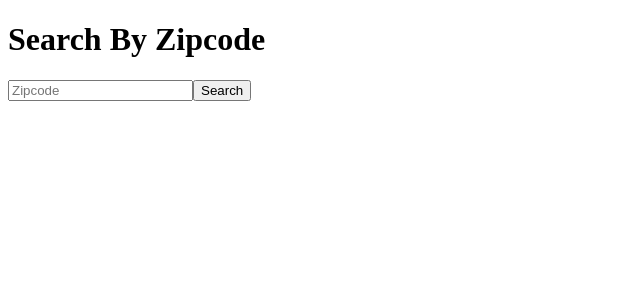
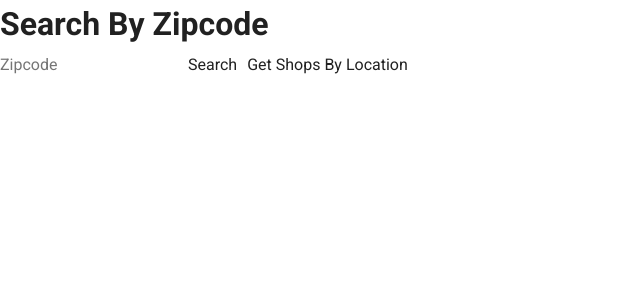
Before and after one commit to mason-terry/coffee-app-frontend, a Vue app in the folder client/: page / in a window 1280 px wide. Shown: the top 300 px of the page, without its empty margins (0-640 px from the left). Built offline with nearby package versions, Linux system fonts and the light colour scheme.

Commit message:
update to vuetify

```diff
--- a/client/public/index.html
+++ b/client/public/index.html
@@ -6,6 +6,8 @@
     <meta name="viewport" content="width=device-width,initial-scale=1.0">
     <link rel="icon" href="<%= BASE_URL %>favicon.ico">
     <title>client</title>
+    <link rel="stylesheet" href="https://fonts.googleapis.com/css?family=Roboto:100,300,400,500,700,900">
+    <link rel="stylesheet" href="https://cdn.jsdelivr.net/npm/@mdi/font@latest/css/materialdesignicons.min.css">
   </head>
   <body>
     <noscript>
--- a/client/src/App.vue
+++ b/client/src/App.vue
@@ -1,19 +1,16 @@
 <template>
-  <div>
-    <Base msg="Welcome to Your Vue.js App" />
-  </div>
+  <v-app>
+    <Main />
+  </v-app>
 </template>
 
 <script>
-import Base from './components/Base'
+import Main from './components/main'
 
 export default {
-  name: 'app',
+  name: 'App',
   components: {
-    Base
+    Main
   }
 }
 </script>
-
-<style>
-</style>
--- a/client/src/components/Base.vue
+++ b/client/src/components/main.vue
@@ -1,11 +1,12 @@
 <template>
-  <div>
+  <v-content>
     <h1>Search By Zipcode</h1>
     <input
       v-model='zipcode'
       placeholder='Zipcode'
     />
     <button @click='retrieveShopsByZipcode'>Search</button>
+    <button @click='retrieveShopsByLocation'>Get Shops By Location</button>
     <div
       v-for='shop in shops'
       :key='shop._id'
@@ -18,14 +19,14 @@
         style='max-width: 300px;'
       />
     </div>
-  </div>
+  </v-content>
 </template>
 
 <script>
 import { mapState, mapActions } from 'vuex'
 
 export default {
-  name: 'Base',
+  name: 'Main',
   data: () => ({
     zipcode: ''
   }),
@@ -33,14 +34,30 @@ export default {
     ...mapState('shops', ['shops'])
   },
   methods: {
-    ...mapActions('shops', ['fetchShopsByZipcode']),
+    ...mapActions('shops', ['fetchShopsByZipcode', 'fetchShopsByLocation']),
     async retrieveShopsByZipcode() {
       await this.fetchShopsByZipcode(this.zipcode)
       this.zipcode = ''
+    },
+    async retrieveShopsByLocation() {
+      if (navigator.geolocation) {
+        await navigator.geolocation.getCurrentPosition(this.getLatLng)
+      } else {
+        alert(`Something didn't go correctly`)
+      }
+    },
+    async getLatLng(pos) {
+      const lng = pos.coords.longitude
+      const lat = pos.coords.latitude
+      const payload = { lat, lng }
+      await this.fetchShopsByLocation(payload)
     }
   }
 }
 </script>
 
-<style scoped>
+<style scoped lang='css'>
+button {
+  margin: 5px;
+}
 </style>
--- a/client/src/main.js
+++ b/client/src/main.js
@@ -1,11 +1,13 @@
 import Vue from 'vue'
 import App from './App.vue'
 import store from '../src/store'
+import vuetify from './plugins/vuetify';
 
 Vue.config.productionTip = false
 Vue.use(store)
 
 new Vue({
   store,
-  render: h => h(App),
+  vuetify,
+  render: h => h(App)
 }).$mount('#app')
--- /dev/null
+++ b/client/src/plugins/vuetify.js
@@ -0,0 +1,7 @@
+import Vue from 'vue';
+import Vuetify from 'vuetify/lib';
+
+Vue.use(Vuetify);
+
+export default new Vuetify({
+});
--- a/client/src/services/shop-service.js
+++ b/client/src/services/shop-service.js
@@ -4,7 +4,7 @@ export default {
   fetchShopsByZipcode(zipcode) {
     return Api.get(`/shops/zipcode/${zipcode}`)
   },
-  fetchShopsByCurrentLocation(lat, long) {
-    return Api.get(`/shops/location/${lat}/${long}`)
+  fetchShopsByCurrentLocation(lat, lng) {
+    return Api.get(`/shops/location/${lat}/${lng}`)
   }
 }
--- a/client/src/store/modules/shops.js
+++ b/client/src/store/modules/shops.js
@@ -15,6 +15,12 @@ export default {
       const response = await ShopService.fetchShopsByZipcode(zipcode)
       const shops = response.data.shops
       commit('setShops', shops)
+    },
+    async fetchShopsByLocation({ commit }, payload) {
+      const { lat, lng } = payload
+      const response = await ShopService.fetchShopsByCurrentLocation(lat, lng)
+      const shops = response.data.shops
+      commit('setShops', shops)
     }
   }
 }
--- /dev/null
+++ b/client/vue.config.js
@@ -0,0 +1,5 @@
+module.exports = {
+  "transpileDependencies": [
+    "vuetify"
+  ]
+}
```
Also changed, not shown: client/package.json (+6 -1 lines), client/src/assets/logo.svg (added), 1 other file (tests, documents, lock files or other folders).
